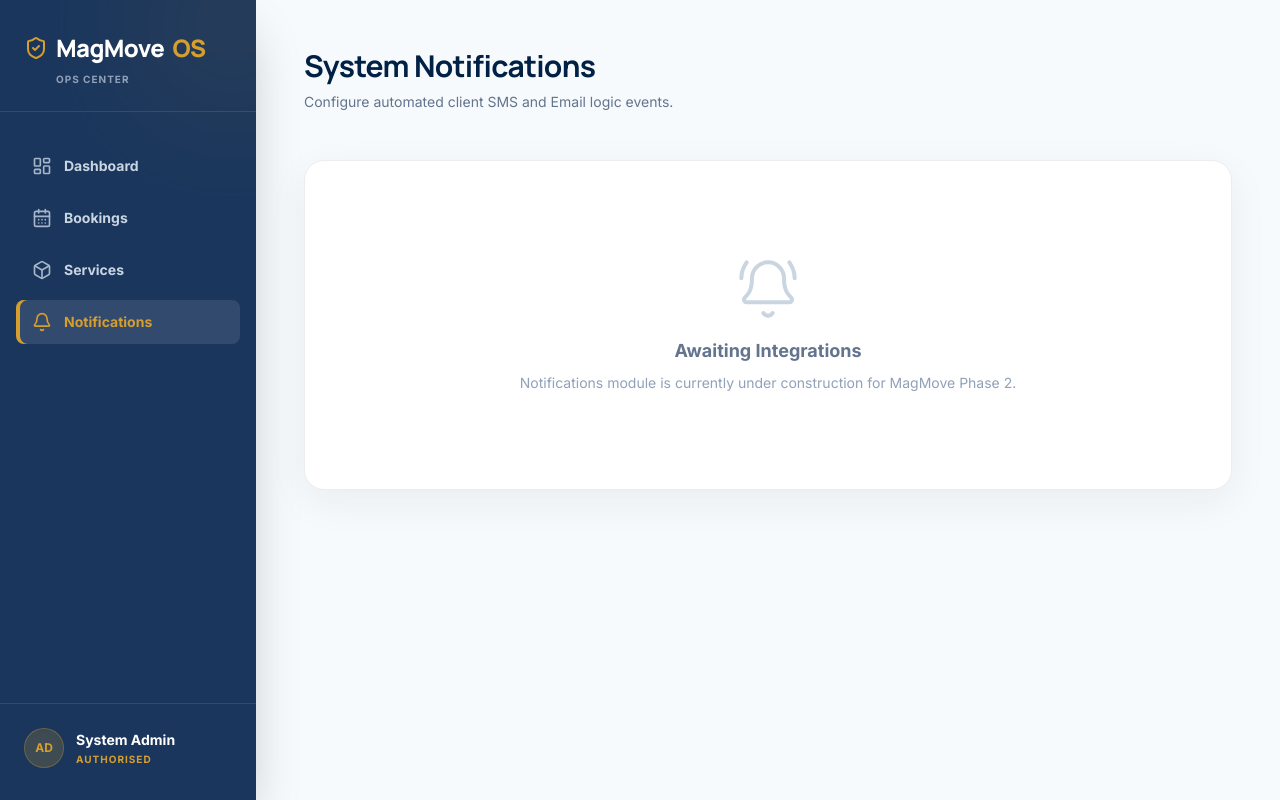
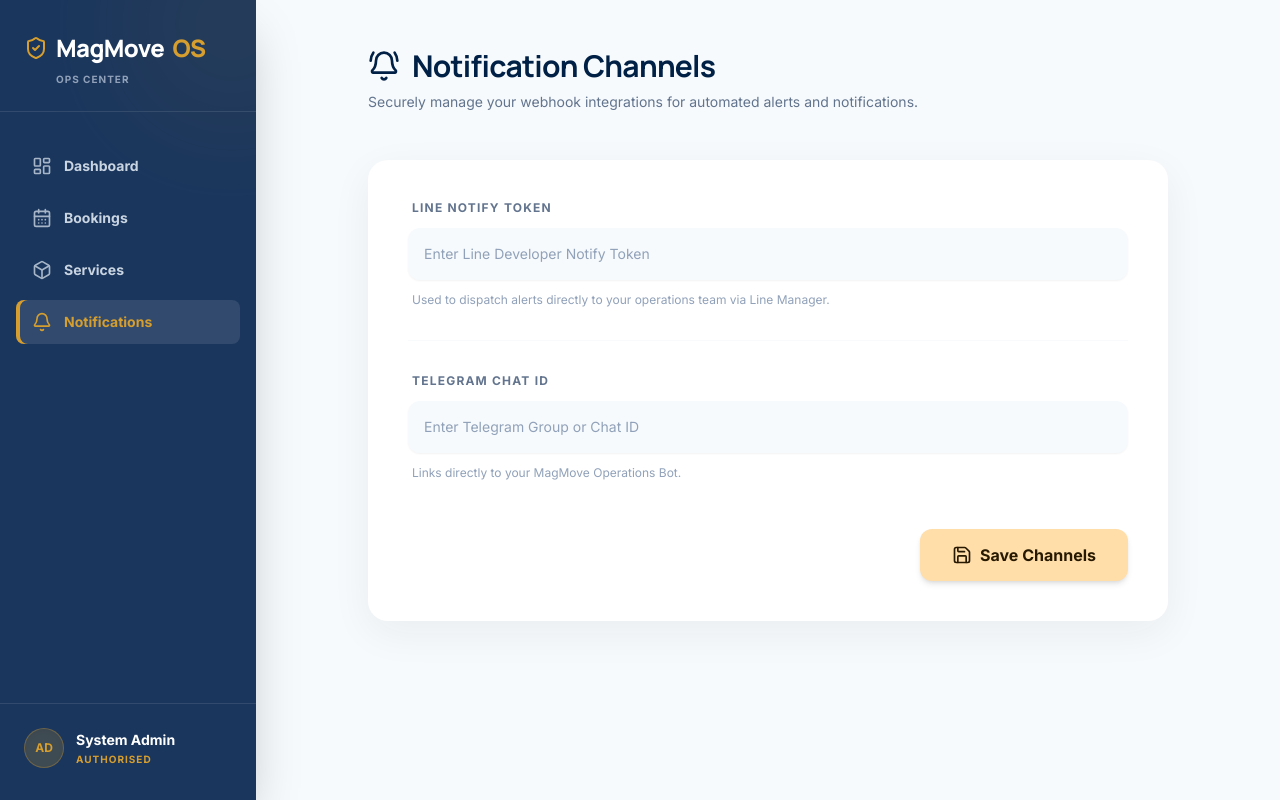
Before and after one commit to kchaengsiri/mg-moving, a Next.js app in the folder frontend/: page /admin/settings/notifications in a window 1280 px wide. Built offline with nearby package versions, Linux system fonts and the light colour scheme; no server answers.

Commit message:
feat(admin): add notification settings and refine scope

```diff
--- a/frontend/app/admin/settings/notifications/page.tsx
+++ b/frontend/app/admin/settings/notifications/page.tsx
@@ -1,17 +1,136 @@
-import { BellRing } from "lucide-react";
+"use client";
 
-export default function NotificationsPage() {
+import { useEffect, useState } from "react";
+import { Loader2, Save, BellRing } from "lucide-react";
+
+type NotificationSettings = {
+  line_notify_token: string;
+  telegram_chat_id: string;
+};
+
+export default function NotificationSettingsPage() {
+  const [settings, setSettings] = useState<NotificationSettings>({
+    line_notify_token: "",
+    telegram_chat_id: "",
+  });
+  const [loading, setLoading] = useState(true);
+  const [saving, setSaving] = useState(false);
+  const [successMsg, setSuccessMsg] = useState("");
+
+  useEffect(() => {
+    const fetchSettings = async () => {
+      try {
+        const apiUrl = process.env.NEXT_PUBLIC_API_URL || "http://localhost:8000";
+        const res = await fetch(`${apiUrl}/api/settings/notifications`);
+        if (res.ok) {
+          const data = await res.json();
+          setSettings({
+            line_notify_token: data.line_notify_token || "",
+            telegram_chat_id: data.telegram_chat_id || "",
+          });
+        }
+      } catch (err) {
+        console.error(err);
+      } finally {
+        setLoading(false);
+      }
+    };
+    fetchSettings();
+  }, []);
+
+  const handleSave = async (e: React.FormEvent) => {
+    e.preventDefault();
+    setSaving(true);
+    setSuccessMsg("");
+    try {
+      const apiUrl = process.env.NEXT_PUBLIC_API_URL || "http://localhost:8000";
+      const res = await fetch(`${apiUrl}/api/settings/notifications`, {
+        method: "POST",
+        headers: { "Content-Type": "application/json" },
+        body: JSON.stringify(settings),
+      });
+      if (res.ok) {
+        setSuccessMsg("Settings updated successfully!");
+        setTimeout(() => setSuccessMsg(""), 3000);
+      }
+    } catch (err) {
+      console.error(err);
+    } finally {
+      setSaving(false);
+    }
+  };
+
   return (
-    <main className="flex-1 p-8 md:p-12 max-w-5xl mx-auto w-full">
+    <main className="flex-1 p-8 md:p-12 max-w-4xl mx-auto w-full">
       <header className="mb-12">
-        <h1 className="text-3xl font-headline font-bold text-primary tracking-tight mb-2">System Notifications</h1>
-        <p className="text-slate-500 font-body text-sm">Configure automated client SMS and Email logic events.</p>
+        <h1 className="text-3xl font-headline font-bold text-primary tracking-tight mb-2 flex items-center gap-3">
+          <BellRing className="w-8 h-8 text-primary" />
+          Notification Channels
+        </h1>
+        <p className="text-slate-500 font-body text-sm">
+          Securely manage your webhook integrations for automated alerts and notifications.
+        </p>
       </header>
-      <div className="bg-white rounded-[20px] shadow-[0_12px_40px_rgba(24,28,30,0.06)] p-24 text-center text-slate-400 font-semibold flex flex-col items-center justify-center border border-surface-container">
-        <BellRing className="w-16 h-16 mb-4 text-slate-300" strokeWidth={1.5} />
-        <p className="text-lg text-slate-500 font-bold mb-2">Awaiting Integrations</p>
-        <p className="text-sm font-normal">Notifications module is currently under construction for MagMove Phase 2.</p>
-      </div>
+
+      {loading ? (
+        <div className="flex justify-center items-center py-20 text-slate-400">
+          <Loader2 className="w-8 h-8 animate-spin" />
+        </div>
+      ) : (
+        <form
+          onSubmit={handleSave}
+          className="bg-white rounded-[20px] shadow-[0_12px_40px_rgba(24,28,30,0.06)] p-8 md:p-10 font-body flex flex-col gap-8"
+        >
+          {/* Section: Line Notify */}
+          <div className="flex flex-col gap-3">
+            <label className="text-xs font-bold text-slate-500 uppercase tracking-widest pl-1">
+              Line Notify Token
+            </label>
+            <input
+              type="password"
+              placeholder="Enter Line Developer Notify Token"
+              value={settings.line_notify_token}
+              onChange={(e) => setSettings({ ...settings, line_notify_token: e.target.value })}
+              className="w-full bg-[#f7fafc] border-none p-4 rounded-xl shadow-xs text-sm font-semibold text-slate-900 focus:ring-2 focus:ring-primary/20 outline-none transition-all placeholder:font-normal placeholder:text-slate-400"
+            />
+            <p className="text-xs text-slate-400 pl-1">Used to dispatch alerts directly to your operations team via Line Manager.</p>
+          </div>
+
+          <hr className="border-surface-container/30" />
+
+          {/* Section: Telegram Notify */}
+          <div className="flex flex-col gap-3">
+            <label className="text-xs font-bold text-slate-500 uppercase tracking-widest pl-1">
+              Telegram Chat ID
+            </label>
+            <input
+              type="text"
+              placeholder="Enter Telegram Group or Chat ID"
+              value={settings.telegram_chat_id}
+              onChange={(e) => setSettings({ ...settings, telegram_chat_id: e.target.value })}
+              className="w-full bg-[#f7fafc] border-none p-4 rounded-xl shadow-xs text-sm font-semibold text-slate-900 focus:ring-2 focus:ring-primary/20 outline-none transition-all placeholder:font-normal placeholder:text-slate-400"
+            />
+            <p className="text-xs text-slate-400 pl-1">Links directly to your MagMove Operations Bot.</p>
+          </div>
+
+          <div className="pt-4 flex items-center justify-between">
+            {successMsg ? (
+              <span className="text-sm font-bold text-emerald-600 bg-emerald-50 px-4 py-2 rounded-lg transition-opacity animate-in fade-in">
+                {successMsg}
+              </span>
+            ) : <span />}
+
+            <button
+              type="submit"
+              disabled={saving}
+              className="bg-tertiary-fixed text-on-tertiary-fixed px-8 py-3.5 rounded-xl font-bold shadow-md hover:shadow-lg hover:-translate-y-0.5 disabled:opacity-50 disabled:hover:translate-y-0 flex items-center gap-2 transition-all"
+            >
+              {saving ? <Loader2 className="w-5 h-5 animate-spin" /> : <Save className="w-5 h-5" />}
+              Save Channels
+            </button>
+          </div>
+        </form>
+      )}
     </main>
   );
 }
```
Also changed, not shown: 3 other files (tests, documents, lock files or other folders).
